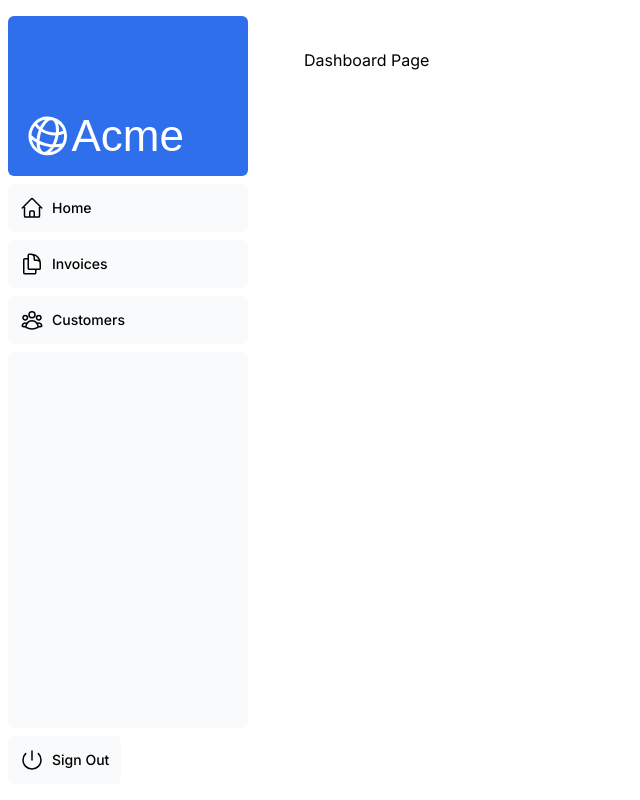
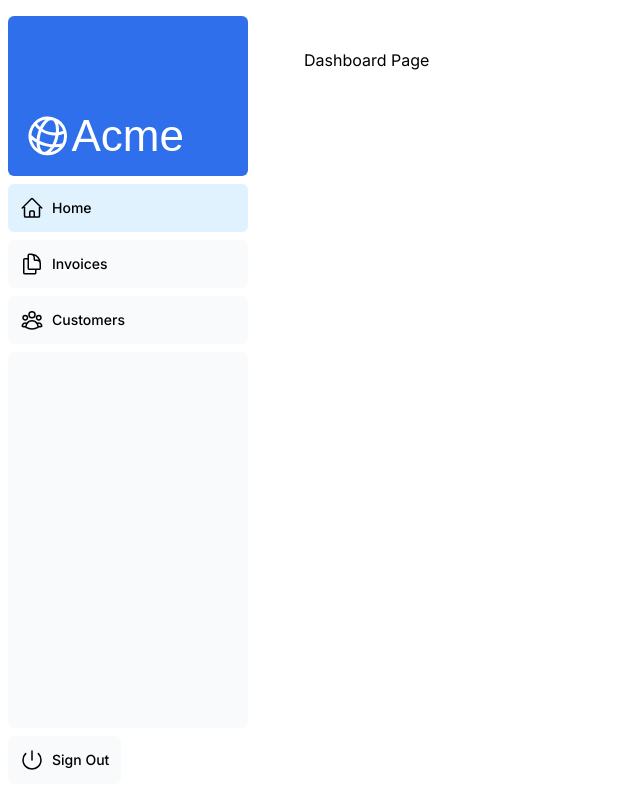
Before and after one commit to pedro-h-freitas/nextjs-dashboard-clone, a Next.js app: page /dashboard in a window 1280 px wide. Shown: the whole page, without its empty margins (0-640 px from the left). Built offline with nearby package versions, Linux system fonts and the light colour scheme; a web font is replaced by a local one.

Commit message:
Improve the `sidenav` commponent to use `Link` componnent instead the tag `a`

```diff
--- a/app/ui/dashboard/nav-links.tsx
+++ b/app/ui/dashboard/nav-links.tsx
@@ -1,35 +1,45 @@
+"use client";
+
 import {
   UserGroupIcon,
   HomeIcon,
   DocumentDuplicateIcon,
-} from '@heroicons/react/24/outline';
+} from "@heroicons/react/24/outline";
+import Link from "next/link";
+import { usePathname } from "next/navigation";
+import clsx from "clsx";
 
 // Map of links to display in the side navigation.
 // Depending on the size of the application, this would be stored in a database.
 const links = [
-  { name: 'Home', href: '/dashboard', icon: HomeIcon },
+  { name: "Home", href: "/dashboard", icon: HomeIcon },
   {
-    name: 'Invoices',
-    href: '/dashboard/invoices',
+    name: "Invoices",
+    href: "/dashboard/invoices",
     icon: DocumentDuplicateIcon,
   },
-  { name: 'Customers', href: '/dashboard/customers', icon: UserGroupIcon },
+  { name: "Customers", href: "/dashboard/customers", icon: UserGroupIcon },
 ];
 
 export default function NavLinks() {
+  const pathname = usePathname();
+
   return (
     <>
       {links.map((link) => {
         const LinkIcon = link.icon;
         return (
-          <a
+          <Link
             key={link.name}
             href={link.href}
-            className="flex h-[48px] grow items-center justify-center gap-2 rounded-md bg-gray-50 p-3 text-sm font-medium hover:bg-sky-100 hover:text-blue-600 md:flex-none md:justify-start md:p-2 md:px-3"
+            className={clsx(
+              "flex h-[48px] grow items-center justify-center gap-2 rounded-md bg-gray-50 p-3 text-sm font-medium hover:bg-sky-100 hover:text-blue-600 md:flex-none md:justify-start md:p-2 md:px-3",
+              { "bg-sky-100 text-blue": pathname === link.href }
+            )}
           >
             <LinkIcon className="w-6" />
             <p className="hidden md:block">{link.name}</p>
-          </a>
+          </Link>
         );
       })}
     </>
```
